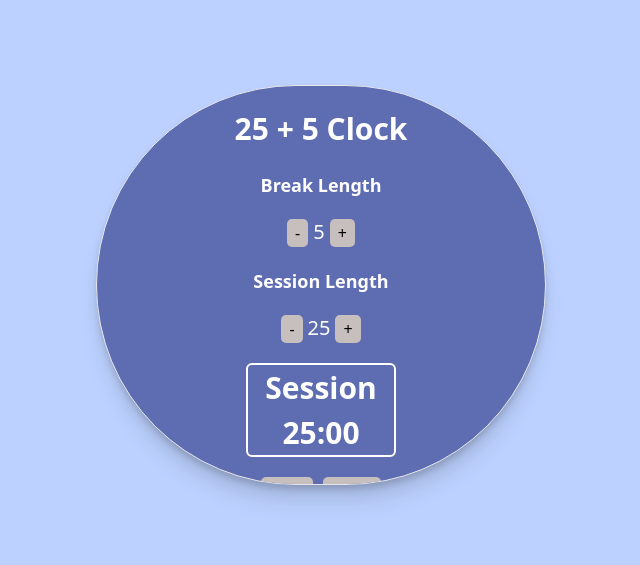
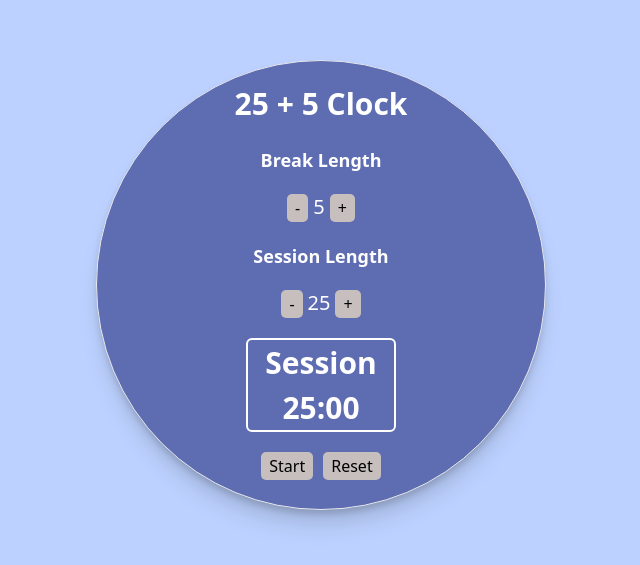
Before and after one commit to artmnzn/25-5-Clock, a Gatsby site: page / in a window 1280 px wide. Shown: the part 115-680 px from the top of the page, without its empty margins (319-959 px from the left). Built offline with nearby package versions, Linux system fonts and the light colour scheme; Gatsby itself is replaced by a stand-in of ours.

Commit message:
fixed height error

```diff
--- a/src/components/session-length.js
+++ b/src/components/session-length.js
@@ -38,7 +38,6 @@ export default function SessionLength() {
         setTimeLeft(breakLength * 60);
       } else {
         setTimerLabel("Session");
-        ("");
         setTimeLeft(sessionLength * 60);
       }
     }
@@ -103,7 +102,7 @@ export default function SessionLength() {
 
   return (
     <div className="h-screen justify-center flex">
-      <div className="w-[450px] rounded-full text-center h-1/2 m-auto space-y-5 drop-shadow-lg border pt-5 sessionBox shadow-xl overflow-hidden">
+      <div className="w-[450px] rounded-full text-center h-[450px] m-auto space-y-5 drop-shadow-lg border pt-5 sessionBox shadow-xl overflow-hidden">
         <h1 className="font-bold text-[30px] text-white">25 + 5 Clock</h1>
         <div id="break-label" className="font-bold text-lg text-white">
           Break Length
```
